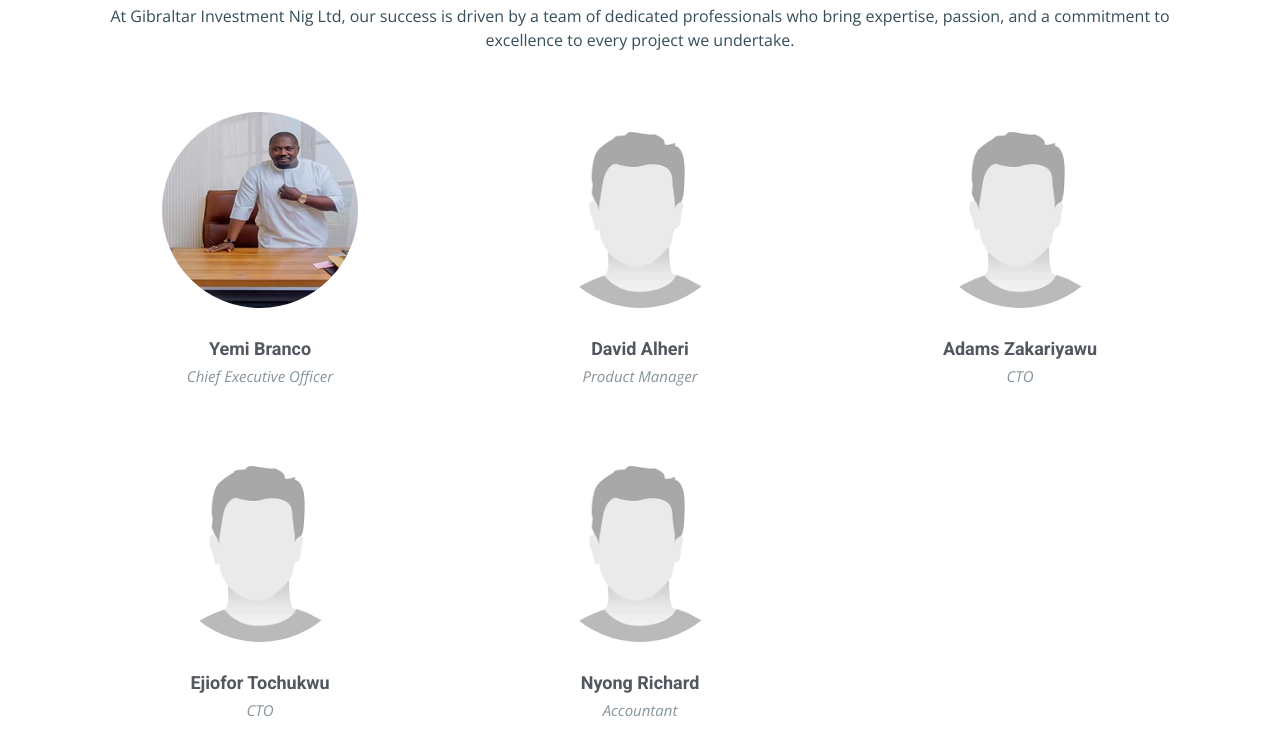
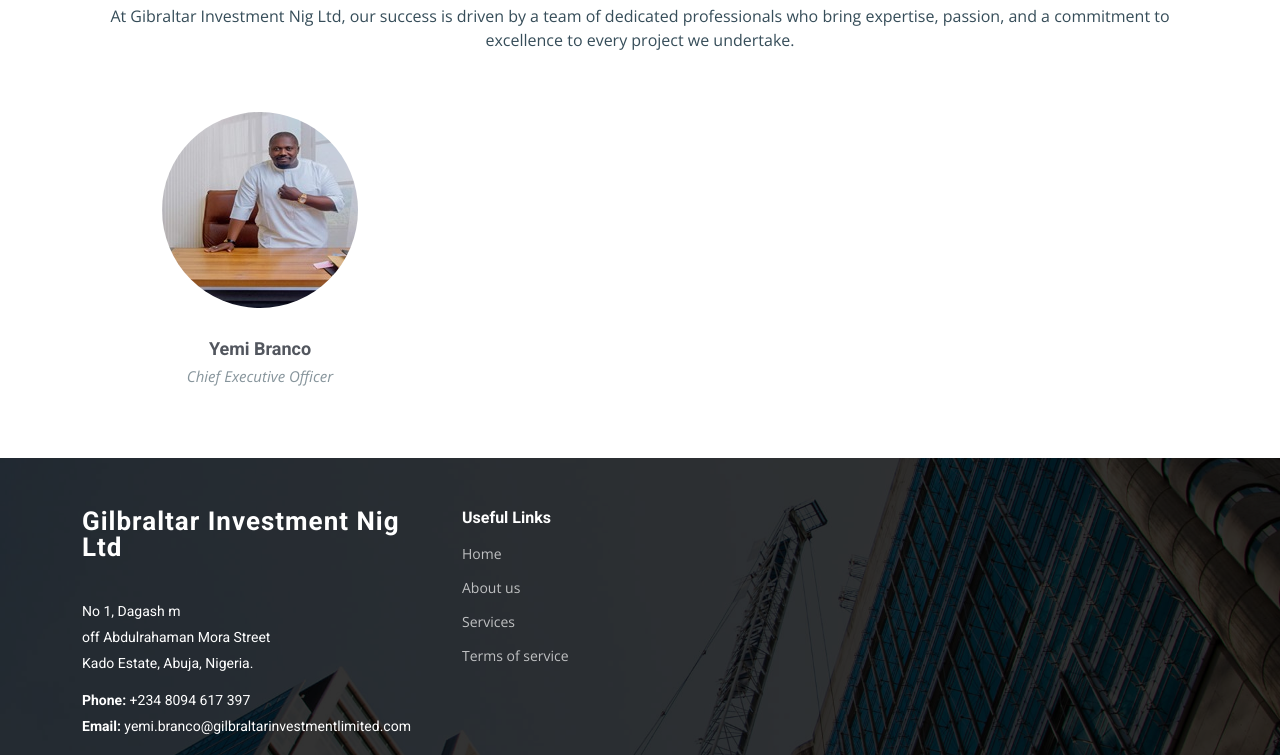
Before and after one commit to CHSGI/gibraltar, a plain HTML site: page about.html in a window 1280 px wide. Shown: the part 3457-4212 px from the top of the page. Drawn offline with nearby package versions, Linux system fonts and the light colour scheme.

Commit message:
Changed number

```diff
--- a/about.html
+++ b/about.html
@@ -446,106 +446,6 @@
               </div>
             </div>
             <!-- End Team Member -->
-
-            <div
-              class="col-lg-4 col-md-6 member"
-              data-aos="fade-up"
-              data-aos-delay="200"
-            >
-              <div class="member-img">
-                <img
-                  src="assets/img/team/team-2.jpg"
-                  class="img-fluid"
-                  alt=""
-                />
-                <div class="social">
-                  <a href="#"><i class="bi bi-twitter"></i></a>
-                  <a href="#"><i class="bi bi-facebook"></i></a>
-                  <a href="#"><i class="bi bi-instagram"></i></a>
-                  <a href="#"><i class="bi bi-linkedin"></i></a>
-                </div>
-              </div>
-              <div class="member-info text-center">
-                <h4>David Alheri</h4>
-                <span>Product Manager</span>
-              </div>
-            </div>
-            <!-- End Team Member -->
-
-            <div
-              class="col-lg-4 col-md-6 member"
-              data-aos="fade-up"
-              data-aos-delay="300"
-            >
-              <div class="member-img">
-                <img
-                  src="assets/img/team/team-3.jpg"
-                  class="img-fluid"
-                  alt=""
-                />
-                <div class="social">
-                  <a href="#"><i class="bi bi-twitter"></i></a>
-                  <a href="#"><i class="bi bi-facebook"></i></a>
-                  <a href="#"><i class="bi bi-instagram"></i></a>
-                  <a href="#"><i class="bi bi-linkedin"></i></a>
-                </div>
-              </div>
-              <div class="member-info text-center">
-                <h4>Adams Zakariyawu</h4>
-                <span>CTO</span>
-              </div>
-            </div>
-            <!-- End Team Member -->
-
-            <div
-              class="col-lg-4 col-md-6 member"
-              data-aos="fade-up"
-              data-aos-delay="300"
-            >
-              <div class="member-img">
-                <img
-                  src="assets/img/team/team-5.jpg"
-                  class="img-fluid"
-                  alt=""
-                />
-                <div class="social">
-                  <a href="#"><i class="bi bi-twitter"></i></a>
-                  <a href="#"><i class="bi bi-facebook"></i></a>
-                  <a href="#"><i class="bi bi-instagram"></i></a>
-                  <a href="#"><i class="bi bi-linkedin"></i></a>
-                </div>
-              </div>
-              <div class="member-info text-center">
-                <h4>Ejiofor Tochukwu</h4>
-                <span>CTO</span>
-              </div>
-            </div>
-            <!-- End Team Member -->
-
-            <div
-              class="col-lg-4 col-md-6 member"
-              data-aos="fade-up"
-              data-aos-delay="400"
-            >
-              <div class="member-img">
-                <img
-                  src="assets/img/team/team-4.jpg"
-                  class="img-fluid"
-                  alt=""
-                />
-                <div class="social">
-                  <a href="#"><i class="bi bi-twitter"></i></a>
-                  <a href="#"><i class="bi bi-facebook"></i></a>
-                  <a href="#"><i class="bi bi-instagram"></i></a>
-                  <a href="#"><i class="bi bi-linkedin"></i></a>
-                </div>
-              </div>
-              <div class="member-info text-center">
-                <h4>Nyong Richard</h4>
-                <span>Accountant</span>
-              </div>
-            </div>
-            <!-- End Team Member -->
           </div>
         </div>
       </section>
@@ -564,7 +464,7 @@
               <p>off Abdulrahaman Mora Street</p>
               <p>Kado Estate, Abuja, Nigeria.</p>
               <p class="mt-3">
-                <strong>Phone:</strong> <span>+234 802 331 2709</span>
+                <strong>Phone:</strong> <span> +234 8094 617 397</span>
               </p>
               <p>
                 <strong>Email:</strong>
```
Also changed, not shown: contact.html (+18 -7 lines), index.html (+1 -1 lines), services.html (+66 -20 lines).
